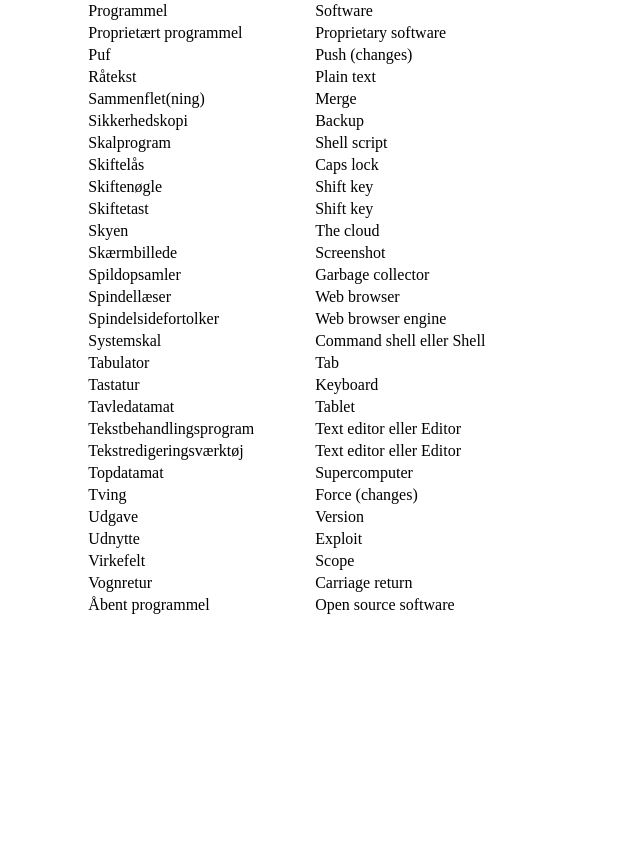
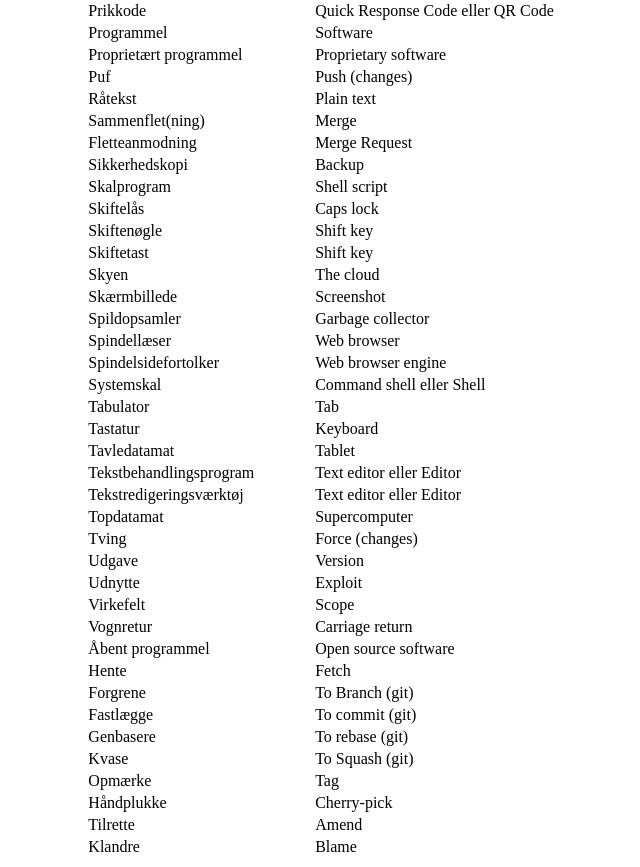
Before and after one commit to AtToftegaard/topdatamat, a Vue app: page / in a window 1280 px wide. Shown: the part 1065-1932 px from the top of the page, without its empty margins (289-929 px from the left). Before the commit the page ends 1690 px from the top, so only its background shows below. Built offline with nearby package versions, Linux system fonts and the light colour scheme; the HTML template or start-up script is replaced by a standard one.

Commit message:
add git terms

```diff
--- a/src/App.vue
+++ b/src/App.vue
@@ -113,6 +113,10 @@
           <td>Pull (changes)</td>
         </tr>
         <tr>
+          <td>Haleanmodning</td>
+          <td>Pull Request</td>
+        </tr>
+        <tr>
           <td>Hjemmedatamat</td>
           <td>Personal Computer eller PC</td>
         </tr>
@@ -217,6 +221,10 @@
           <td>Merge</td>
         </tr>
         <tr>
+          <td>Fletteanmodning</td>
+          <td>Merge Request</td>
+        </tr>
+        <tr>
           <td>Sikkerhedskopi</td>
           <td>Backup</td>
         </tr>
@@ -308,6 +316,42 @@
           <td>Åbent programmel</td>
           <td>Open source software</td>
         </tr>
+        <tr>
+          <td>Hente</td>
+          <td>Fetch</td>
+        </tr>
+        <tr>
+          <td>Forgrene</td>
+          <td>To Branch (git)</td>
+        </tr>
+        <tr>
+          <td>Fastlægge</td>
+          <td>To commit (git)</td>
+        </tr>
+        <tr>
+          <td>Genbasere</td>
+          <td>To rebase (git)</td>
+        </tr>
+        <tr>
+          <td>Kvase</td>
+          <td>To Squash (git)</td>
+        </tr>
+        <tr>
+          <td>Opmærke</td>
+          <td>Tag</td>
+        </tr>
+        <tr>
+          <td>Håndplukke</td>
+          <td>Cherry-pick</td>
+        </tr>
+        <tr>
+          <td>Tilrette</td>
+          <td>Amend</td>
+        </tr>
+        <tr>
+          <td>Klandre</td>
+          <td>Blame</td>
+        </tr>
       </tbody>
     </table>
   </div>
```
